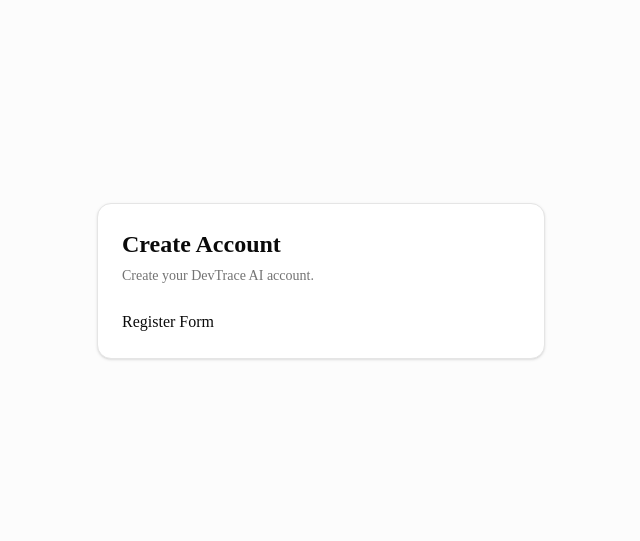
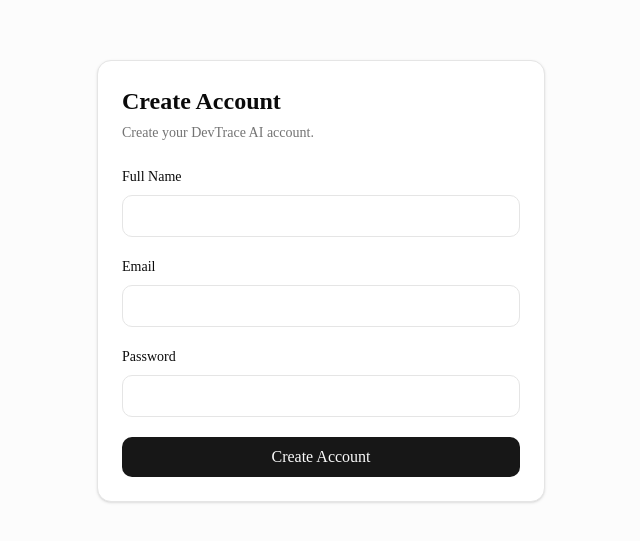
Before and after one commit to Abdur-Razzaqe/DevTrace-AI, a Next.js app: page /register in a window 1280 px wide. Shown: the part 119-660 px from the top of the page, without its empty margins (319-959 px from the left). Built offline with nearby package versions, Linux system fonts and the light colour scheme.

Commit message:
feat(auth): implement register form with react-hook-form

```diff
--- a/src/components/forms/register-form.tsx
+++ b/src/components/forms/register-form.tsx
@@ -1,5 +1,82 @@
 'use client';
 
+import { useForm } from 'react-hook-form';
+import { zodResolver } from '@hookform/resolvers/zod';
+
+import { registerSchema, type RegisterInput } from '@/schemas/auth.schema';
+
 export function RegisterForm() {
-  return <div>Register Form</div>;
+  const {
+    register,
+    handleSubmit,
+    formState: { errors, isSubmitting },
+  } = useForm<RegisterInput>({
+    resolver: zodResolver(registerSchema),
+    defaultValues: {
+      name: '',
+      email: '',
+      password: '',
+    },
+  });
+
+  const onSubmit = async (data: RegisterInput) => {
+    console.log(data);
+  };
+
+  return (
+    <form onSubmit={handleSubmit(onSubmit)} className="space-y-5">
+      <div>
+        <label htmlFor="name" className="mb-2 block text-sm font-medium">
+          Full Name
+        </label>
+
+        <input
+          id="name"
+          type="text"
+          {...register('name')}
+          className="border-input bg-background w-full rounded-lg border px-3 py-2 outline-none focus:ring-2"
+        />
+
+        {errors.name && <p className="mt-1 text-sm text-red-500">{errors.name.message}</p>}
+      </div>
+
+      <div>
+        <label htmlFor="email" className="mb-2 block text-sm font-medium">
+          Email
+        </label>
+
+        <input
+          id="email"
+          type="email"
+          {...register('email')}
+          className="border-input bg-background w-full rounded-lg border px-3 py-2 outline-none focus:ring-2"
+        />
+
+        {errors.email && <p className="mt-1 text-sm text-red-500">{errors.email.message}</p>}
+      </div>
+
+      <div>
+        <label htmlFor="password" className="mb-2 block text-sm font-medium">
+          Password
+        </label>
+
+        <input
+          id="password"
+          type="password"
+          {...register('password')}
+          className="border-input bg-background w-full rounded-lg border px-3 py-2 outline-none focus:ring-2"
+        />
+
+        {errors.password && <p className="mt-1 text-sm text-red-500">{errors.password.message}</p>}
+      </div>
+
+      <button
+        type="submit"
+        disabled={isSubmitting}
+        className="bg-primary text-primary-foreground w-full rounded-lg py-2 font-medium disabled:opacity-50"
+      >
+        {isSubmitting ? 'Creating account...' : 'Create Account'}
+      </button>
+    </form>
+  );
 }
--- a/src/components/layout/nav-actions.tsx
+++ b/src/components/layout/nav-actions.tsx
@@ -1,18 +1,20 @@
-import Link from 'next/link';
+import { Bell, User } from 'lucide-react';
 
 import { ThemeToggle } from '@/components/common/theme-toggle';
 import { Button } from '@/components/ui/button';
 
 export function NavActions() {
   return (
-    <div className="flex items-center gap-3">
+    <div className="flex items-center gap-2">
+      <Button variant="ghost" size="icon">
+        <Bell className="h-5 w-5" />
+      </Button>
+
       <ThemeToggle />
 
-      <Link href="https://github.com/Abdur-Razzaqe/DevTrace-AI" target="_blank">
-        <Button variant="outline">GitHub</Button>
-      </Link>
-
-      <Button>Sign In</Button>
+      <Button variant="ghost" size="icon">
+        <User className="h-5 w-5" />
+      </Button>
     </div>
   );
 }
```
